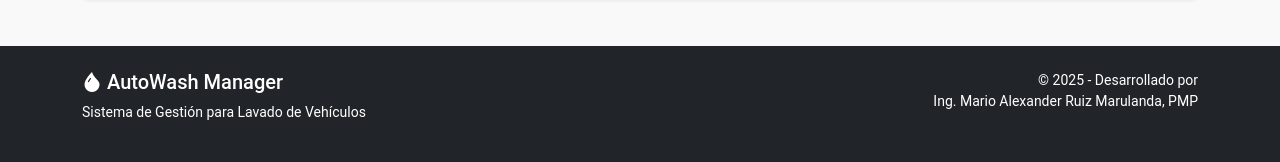
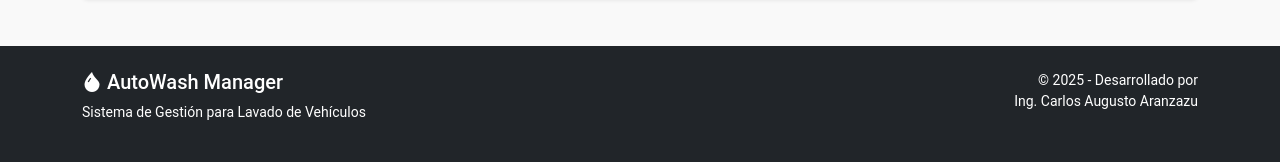
Before and after one commit to carlosaugustocue/sistema-lavado-vehiculos, a website: page views/inventario.html in a window 1280 px wide. Shown: the part 469-631 px from the top of the page. Drawn offline with nearby package versions, Linux system fonts and the light colour scheme; no server answers.

Commit message:
Cambio en el nombre del autor

```diff
--- a/views/inventario.html
+++ b/views/inventario.html
@@ -401,7 +401,7 @@
                     <p class="small">Sistema de Gestión para Lavado de Vehículos</p>
                 </div>
                 <div class="col-md-6 text-md-end">
-                    <p class="small">&copy; 2025 - Desarrollado por <br>Ing. Mario Alexander Ruiz Marulanda, PMP</p>
+                    <p class="small">&copy; 2025 - Desarrollado por <br>Ing. Carlos Augusto Aranzazu</p>
                 </div>
             </div>
         </div>
```
Also changed, not shown: views/servicios.html (+1 -1 lines).
